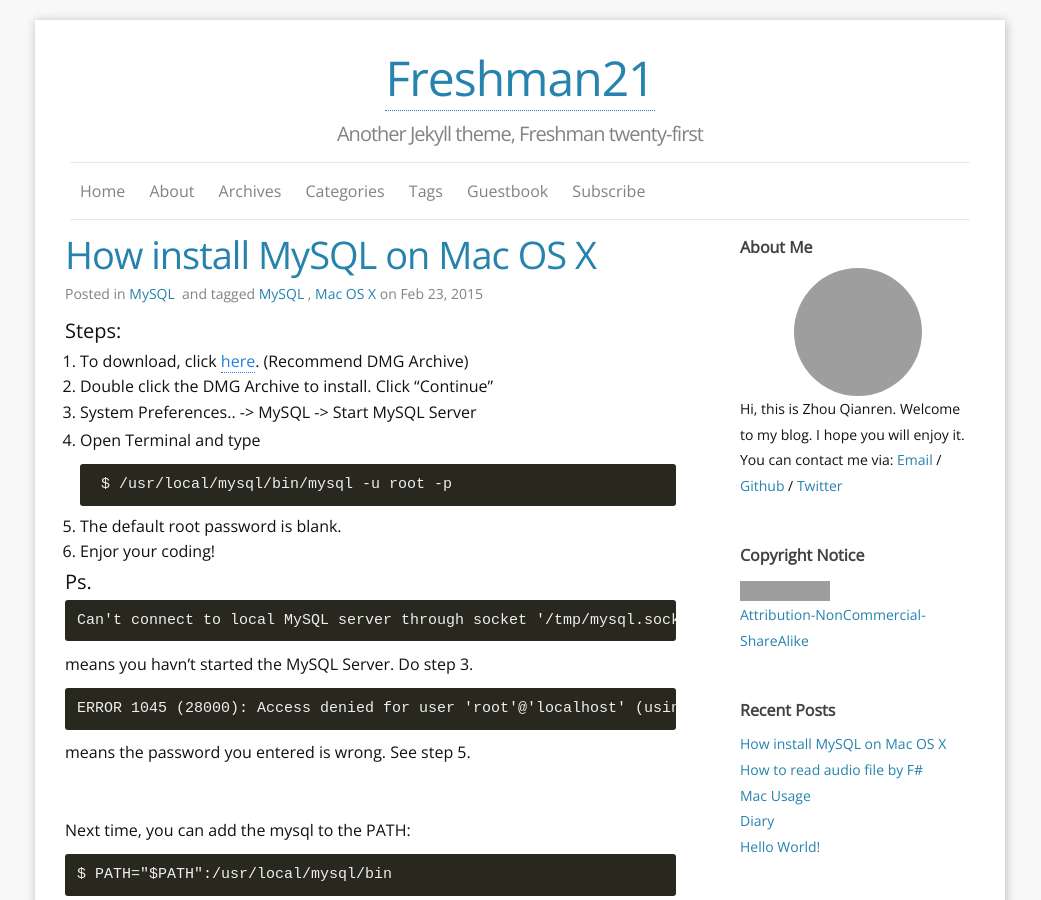
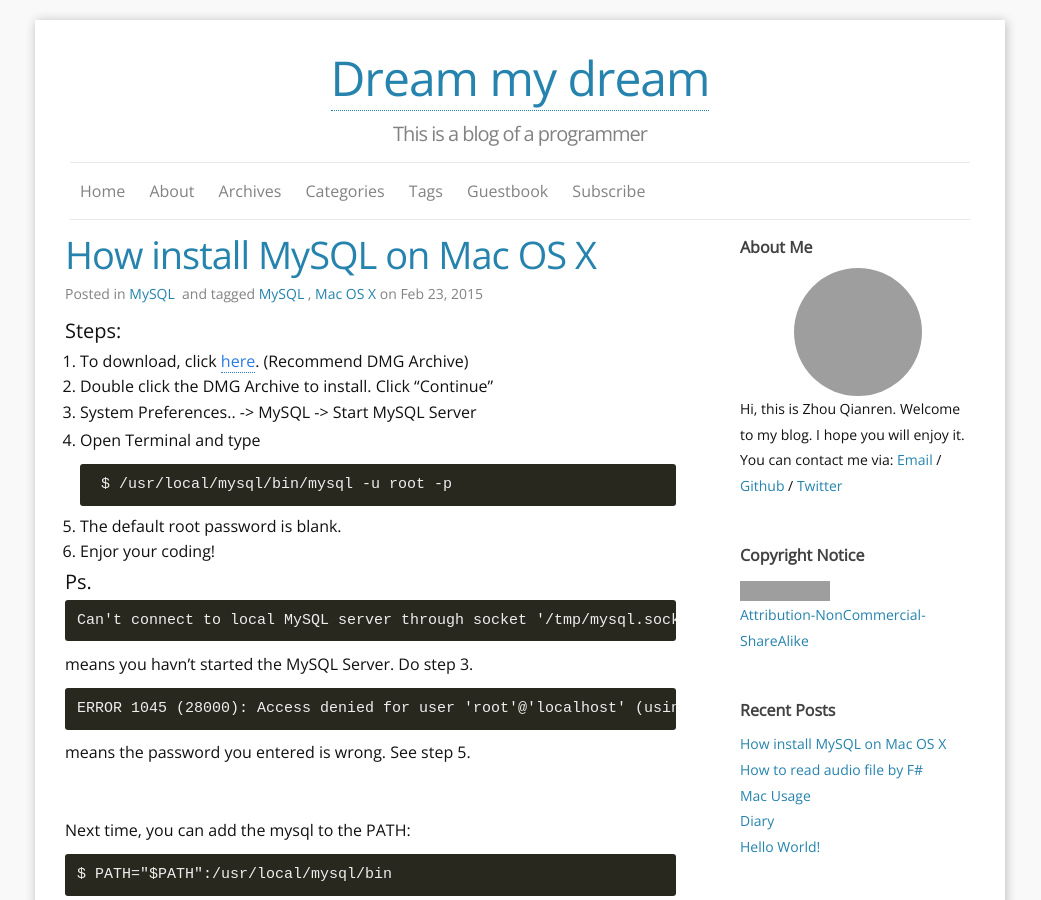
Before and after one commit to kradnangel/kradnangel.github.io, a Jekyll site: the page built from index.html, in a window 1280 px wide and 900 px high. Shown: the whole window, without its empty margins (120-1161 px from the left). Built offline with Jekyll 4.4.1, drawn with Linux system fonts in a browser that asks for light colours; the list of posts is cut into pages by our own code; some of the changed text lies outside the part shown; grey boxes are pictures that could not be loaded.

Commit message:
editing2

```diff
--- a/_config.yml
+++ b/_config.yml
@@ -1,11 +1,11 @@
 ### Site info:
-title: Freshman21
-tagline: Another Jekyll theme, Freshman twenty-first
-author: Lijia Yu
-email: yu@lijiayu.net
+title: Dream my dream
+tagline: This is a blog of a programmer
+author: ZHOU Qianren
+email: zhouqianren.dark@gmail.com
 description: "Freshman21 is a Jekyll blog theme." # You can edit this line in _config.yml. It will appear in your document head meta and in your feed.xml site description
 keywords: "Jekyll, theme, Freshman21"
-baseurl: "/freshman21" # the subpath of your site, e.g. /blog
+baseurl: "" # the subpath of your site, e.g. /blog
 url: "http://yulijia.net/freshman21" # the base hostname & protocol for your site
 locale: en_US
 
```
Also changed, not shown: 14 other files.
